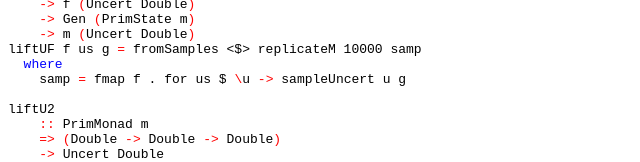
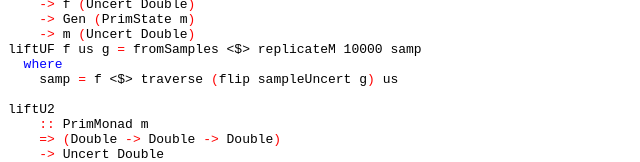
Before and after one commit to mstksg/uncertain, a plain HTML site: page src/Data-Uncertain-MonteCarlo.html in a window 1280 px wide. Shown: the part 601-763 px from the top of the page, without its empty margins (0-640 px from the left). Drawn offline with Linux system fonts and the light colour scheme.

Commit message:
Update gh-pages at Sat Apr 30 22:40:41 UTC 2016

```diff
--- a/src/Data-Uncertain-MonteCarlo.html
+++ b/src/Data-Uncertain-MonteCarlo.html
@@ -51,7 +51,7 @@
 <a name="line-42"></a>    <span class='hs-keyglyph'>-&gt;</span> <span class='hs-varid'>m</span> <span class='hs-layout'>(</span><span class='hs-conid'>Uncert</span> <span class='hs-conid'>Double</span><span class='hs-layout'>)</span>
 <a name="line-43"></a><span class='hs-definition'>liftUF</span> <span class='hs-varid'>f</span> <span class='hs-varid'>us</span> <span class='hs-varid'>g</span> <span class='hs-keyglyph'>=</span> <span class='hs-varid'>fromSamples</span> <span class='hs-varop'>&lt;$&gt;</span> <span class='hs-varid'>replicateM</span> <span class='hs-num'>10000</span> <span class='hs-varid'>samp</span>
 <a name="line-44"></a>  <span class='hs-keyword'>where</span>
-<a name="line-45"></a>    <span class='hs-varid'>samp</span> <span class='hs-keyglyph'>=</span> <span class='hs-varid'>fmap</span> <span class='hs-varid'>f</span> <span class='hs-varop'>.</span> <span class='hs-varid'>for</span> <span class='hs-varid'>us</span> <span class='hs-varop'>$</span> <span class='hs-keyglyph'>\</span><span class='hs-varid'>u</span> <span class='hs-keyglyph'>-&gt;</span> <span class='hs-varid'>sampleUncert</span> <span class='hs-varid'>u</span> <span class='hs-varid'>g</span>
+<a name="line-45"></a>    <span class='hs-varid'>samp</span> <span class='hs-keyglyph'>=</span> <span class='hs-varid'>f</span> <span class='hs-varop'>&lt;$&gt;</span> <span class='hs-varid'>traverse</span> <span class='hs-layout'>(</span><span class='hs-varid'>flip</span> <span class='hs-varid'>sampleUncert</span> <span class='hs-varid'>g</span><span class='hs-layout'>)</span> <span class='hs-varid'>us</span>
 <a name="line-46"></a>
 <a name="line-47"></a><a name="liftU2"></a><span class='hs-definition'>liftU2</span>
 <a name="line-48"></a>    <span class='hs-keyglyph'>::</span> <span class='hs-conid'>PrimMonad</span> <span class='hs-varid'>m</span>
```
